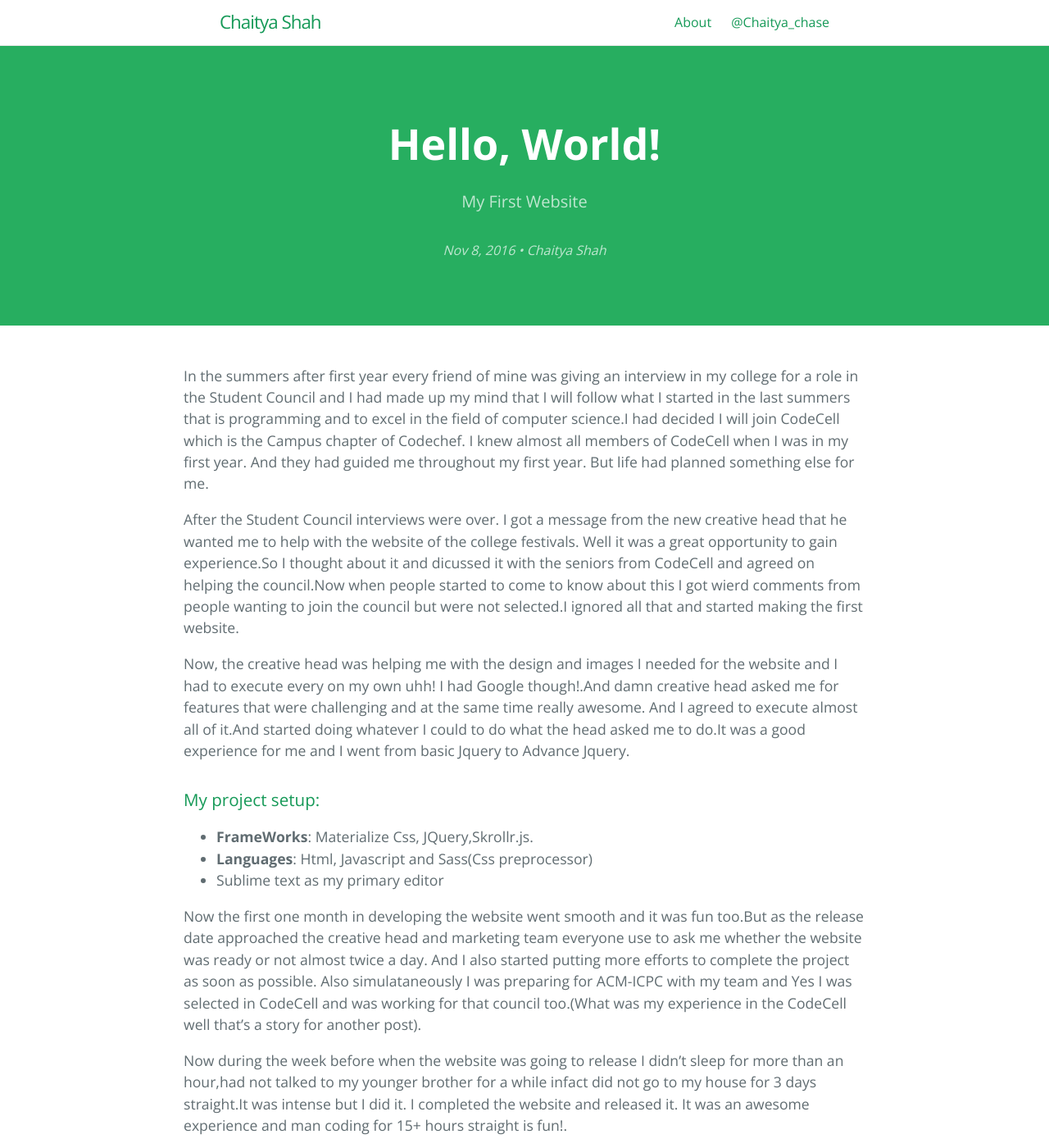
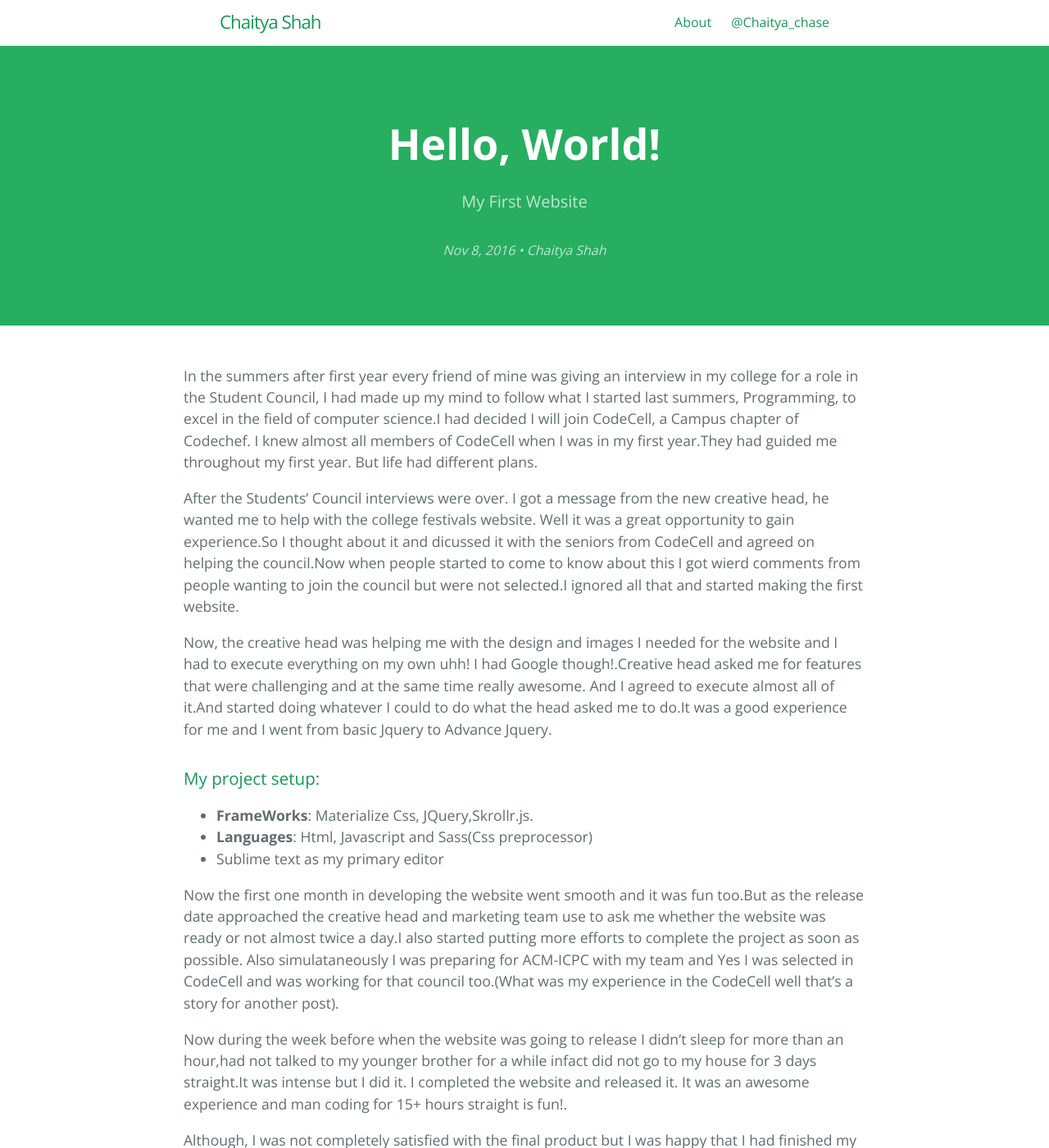
Before and after one commit to Chaitya62/chaitya62.github.io, a Jekyll site: the page built from _posts/2016-11-08-hello-world.md, in a window 1280 px wide and 1400 px high. Shown: the whole window at 82% size. Built offline with Jekyll 4.4.1, drawn with Linux system fonts in a browser that asks for light colours; some of the changed text lies outside the part shown.

Commit message:
Update post

```diff
--- a/_posts/2016-11-08-hello-world.md
+++ b/_posts/2016-11-08-hello-world.md
@@ -9,11 +9,11 @@ meta: "Web Development"
 ---
 
 
-In the summers after first year every friend of mine was giving an interview in my college for a role in the Student Council and I had made up my mind that I will follow what I started in the last summers that is programming and to excel in the field of computer science.I had decided I will join CodeCell which is the Campus chapter of Codechef. I knew almost all members of CodeCell when I was in my first year. And they had guided me throughout my first year. But life had planned something else for me.
+In the summers after first year every friend of mine was giving an interview in my college for a role in the Student Council, I had made up my mind to follow what I started last summers, Programming,  to excel in the field of computer science.I had decided I will join CodeCell, a Campus chapter of Codechef. I knew almost all members of CodeCell when I was in my first year.They had guided me throughout my first year. But life had different plans.
 
-After the Student Council interviews were over. I got a message from the new creative head that he wanted me to help with the website of the college festivals. Well it was a great opportunity to gain experience.So I thought about it and dicussed it with the seniors from CodeCell and agreed on helping the council.Now when people started to come to know about this I got wierd comments from people wanting to join the council but were not selected.I ignored all that and started making the first website.
+After the Students' Council interviews were over. I got a message from the new creative head, he wanted me to help with the college festivals website. Well it was a great opportunity to gain experience.So I thought about it and dicussed it with the seniors from CodeCell and agreed on helping the council.Now when people started to come to know about this I got wierd comments from people wanting to join the council but were not selected.I ignored all that and started making the first website.
 
-Now, the creative head was helping me with the design and images I needed for the website and I had to execute every on my own uhh! I had Google though!.And damn creative head asked me for features that were challenging and at the same time really awesome. And I agreed to execute almost all of it.And started doing whatever I could to do what the head asked me to do.It was a good experience for me and I went from basic Jquery to Advance Jquery.
+Now, the creative head was helping me with the design and images I needed for the website and I had to execute everything on my own uhh! I had Google though!.Creative head asked me for features that were challenging and at the same time really awesome. And I agreed to execute almost all of it.And started doing whatever I could to do what the head asked me to do.It was a good experience for me and I went from basic Jquery to Advance Jquery.
 
 
 ### My project setup:
@@ -21,10 +21,10 @@ Now, the creative head was helping me with the design and images I needed for th
 - **Languages**: Html, Javascript and Sass(Css preprocessor)
 - Sublime text as my primary editor
 
-Now the first one month in developing the website went smooth and it was fun too.But as the release date approached the creative head and marketing team everyone use to ask me whether the website was ready or not almost twice a day. And I also started putting more efforts to complete the project as soon as possible. Also simulataneously I was preparing for ACM-ICPC with my team and Yes I was selected in CodeCell and was working for that council too.(What was my experience in the CodeCell well that’s a story for another post).
+Now the first one month in developing the website went smooth and it was fun too.But as the release date approached the creative head and marketing team use to ask me whether the website was ready or not almost twice a day.I also started putting more efforts to complete the project as soon as possible. Also simulataneously I was preparing for ACM-ICPC with my team and Yes I was selected in CodeCell and was working for that council too.(What was my experience in the CodeCell well that’s a story for another post).
 
 Now during the week before when the website was going to release I didn’t sleep for more than an hour,had not talked to my younger brother for a while infact did not go to my house for 3 days straight.It was intense but I did it. I completed the website and released it. It was an awesome experience and man coding for 15+ hours straight is fun!.
 
-Although, I was not completely satisfied with the final product but I was happy that I had finished my first project. You can check out the website at kjsce-abhiyantriki.org. Abhiyantriki is our technical fest Also we organized a the first ever Hackathon in Abhiyantriki (Via Team CodeCell.) More on that in the post on CodeCell and the experience I had there
+Although, I was not completely satisfied with the final product but I was happy that I had finished my first project. You can check out the website at kjsce-abhiyantriki.org. Abhiyantriki is our technical fest Also we organized a the first ever Hackathon in Abhiyantriki (Via Team CodeCell.) More on that in the post on CodeCell and the experience I had there.
 
 Now currently I am developing two more website for Skream (Sports fest) and Symphony(Cultural Fest).My area of interest lies in Machine learning and Algorithms which I will be concentrating on soon after I complete these websites.
```
